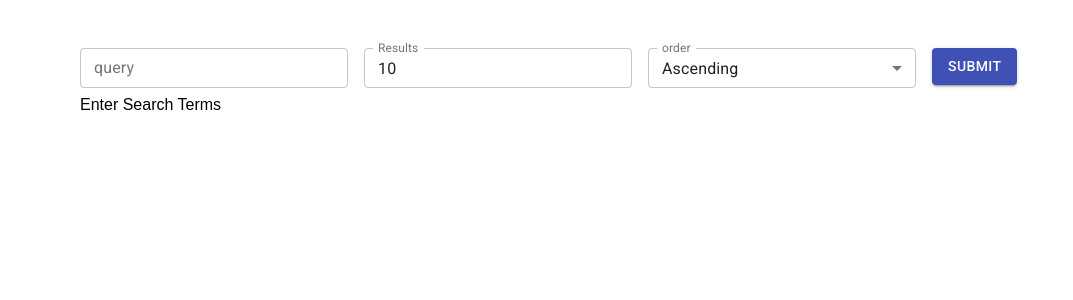
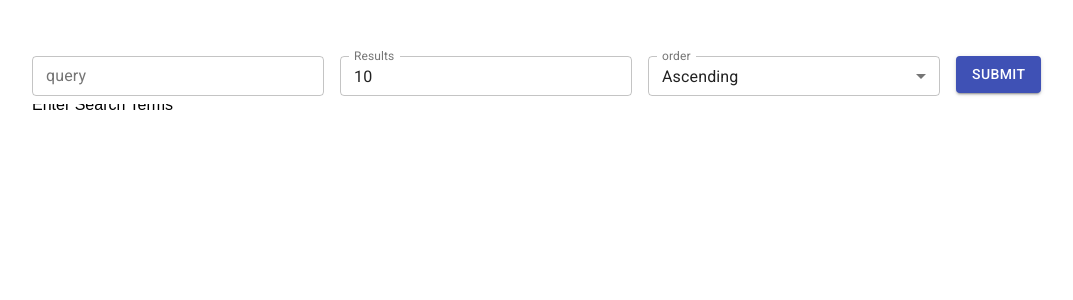
Before and after one commit to vivek9142/github-portal, a React (Create React App) app: page /users in a window 1280 px wide. Shown: the top 300 px of the page, without its empty margins (0-1073 px from the left). Built offline with nearby package versions, Linux system fonts and the light colour scheme.

Commit message:
added sticky position to usersTable and userForm in UsersPage component

```diff
--- a/src/components/User/User.component.jsx
+++ b/src/components/User/User.component.jsx
@@ -15,24 +15,22 @@ const User = (props) => {
   const dispatch = useDispatch();
   const {data} = props;
 
+  const clickHandler = () => {props.history.push('/users/');dispatch(requestUserData(data.login));}
 
   return (
     <>
-      {/* <Link to={`/${data.login}`} className="user--link-container"> */}
-      <Card className={classes.cardMargin} onClick={()=>{props.history.push('/users/');dispatch(requestUserData(data.login))}}>
+      <Card className={classes.cardMargin} onClick={clickHandler}>
         <div className="user" >
 
             <Grid  container>
               <Grid item xs={4}>
               <CardMedia>
-            {/* <div className="user--img-container" style={{ width: "10rem" }}> */}
               <img
                 src={data.avatar_url}
                 style={{ width: "100%" ,height:"100%",objectFit:'cover'}}
                 alt=""
                 className="user--img"
               />
-            {/* </div> */}
             </CardMedia>
               </Grid>
               <Grid item xs={8}>
@@ -48,7 +46,6 @@ const User = (props) => {
 
         </div>
         </Card>
-      {/* </Link> */}
     </>
   );
 };
--- a/src/pages/UsersPage/Users.page.jsx
+++ b/src/pages/UsersPage/Users.page.jsx
@@ -25,7 +25,7 @@ const UsersPage = (props) => {
                 </Grid>
 
                 <Grid item md={9} sm={7}>
-                    <div className="usersPage__table">
+                    <div className="usersPage__table--contents">
                     {user.user && !user.external  ? <UserPage user={user.user.login} internal/> : <></>}
                     </div>
                 </Grid>
--- a/src/pages/UsersPage/UsersPage.styles.css
+++ b/src/pages/UsersPage/UsersPage.styles.css
@@ -1,3 +1,16 @@
 .usersPage__container{
-    margin: 3rem;
+    margin-top: 3rem;
 }
+.usersPage_form{
+    position: sticky;
+    top:3rem;
+    z-index: 11;
+    background-color: #fff;
+}
+.usersPage__table{
+    height: 80vh;
+    overflow-y: scroll;
+    position: sticky;
+    top:3rem;
+    z-index: 9;
+}
```
